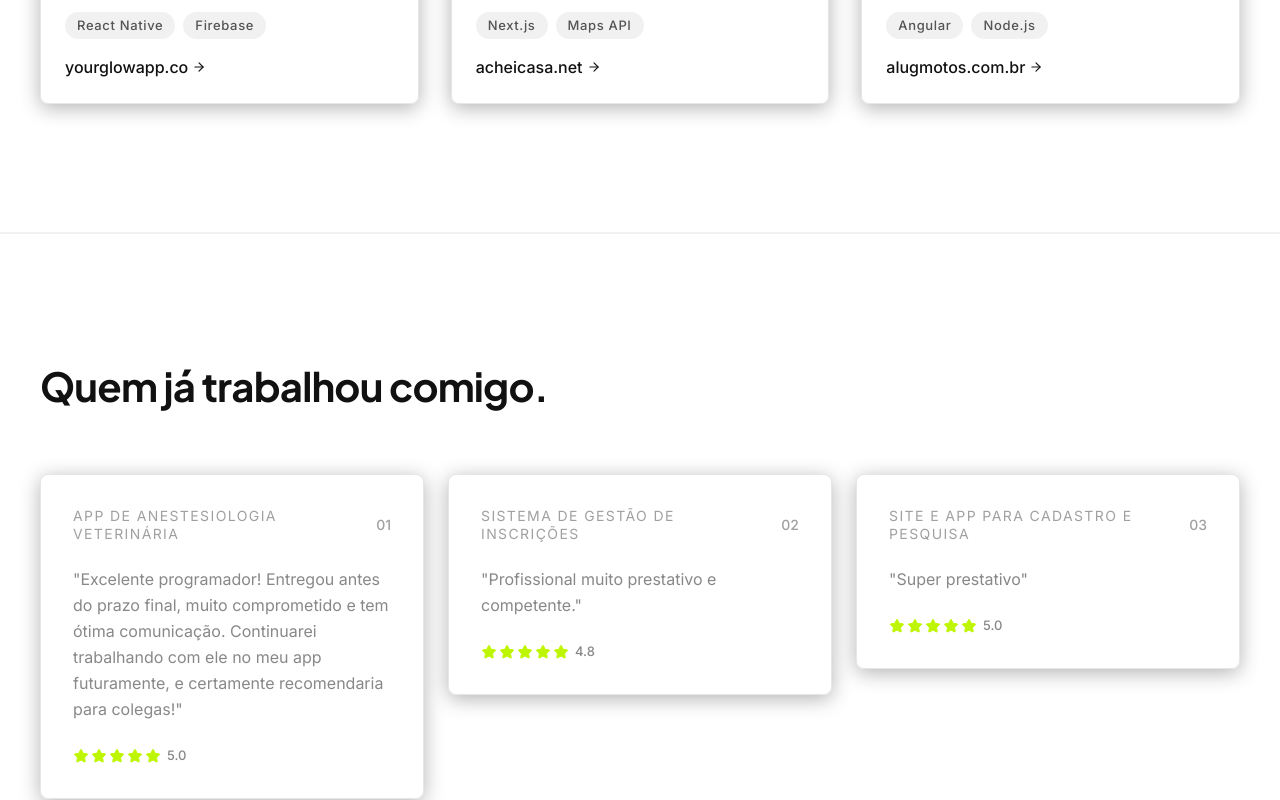
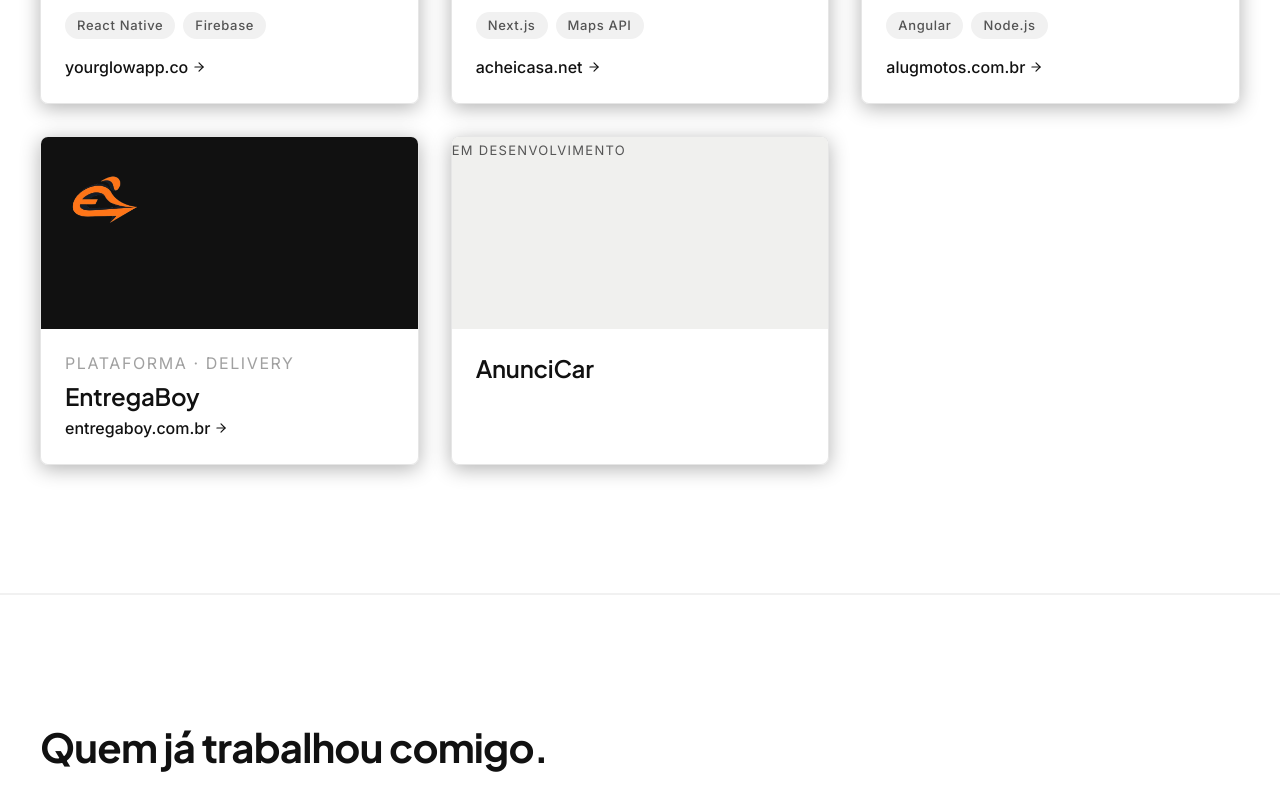
Before and after one commit to JvitorAfb2004/my-portfolio, a React (Vite) app: page / in a window 1280 px wide. Shown: the part 3320-4120 px from the top of the page. Built offline with nearby package versions, Linux system fonts and the light colour scheme.

Commit message:
feat: add delivery projects and horizontal testimonials

```diff
--- a/src/App.tsx
+++ b/src/App.tsx
@@ -772,10 +772,42 @@
                   <a href="#" className="inline-flex items-center gap-1 font-mono text-[16px] font-medium text-white hover:text-brand-lime transition-colors mt-4 md:mt-auto">
                     alugmotos.com.br <ArrowRight className="w-3.5 h-3.5" />
                   </a>
-                </div>
-              </div>
+                 </div>
+               </div>
 
-            </div>
+               {/* EntregaBoy - Small */}
+               <div className="portfolio-card glass-card shadow-[0_4px_20px_rgba(0,0,0,0.3)] rounded-lg overflow-hidden md:flex md:flex-col md:h-full" data-stagger-item data-hover-lift>
+                 <div className="portfolio-media bg-[#111111] w-full flex items-center justify-center shrink-0 overflow-hidden">
+                   <img src="/icons/entregaboy.png" alt="EntregaBoy" loading="lazy" decoding="async" className="w-32 h-32 object-contain" />
+                 </div>
+                 <div className="p-6 md:flex md:flex-col md:flex-grow">
+                   <span className="font-mono text-[16px] text-white/40 uppercase tracking-[1.6px] mb-2 leading-tight">
+                     PLATAFORMA · DELIVERY
+                   </span>
+                   <h3 className="font-display font-[600] text-[24px] leading-[31px] tracking-[-0.24px] text-white mb-1">
+                     EntregaBoy
+                   </h3>
+                   <a href="https://entregaboy.com.br" target="_blank" rel="noreferrer" className="inline-flex items-center gap-1 font-mono text-[16px] font-medium text-white hover:text-brand-lime transition-colors mt-4 md:mt-auto">
+                     entregaboy.com.br <ArrowRight className="w-3.5 h-3.5" />
+                   </a>
+                 </div>
+               </div>
+
+               {/* AnunciCar - In development */}
+               <div className="portfolio-card glass-card shadow-[0_4px_20px_rgba(0,0,0,0.3)] rounded-lg overflow-hidden md:flex md:flex-col md:h-full" data-stagger-item data-hover-lift>
+                 <div className="portfolio-media bg-[#F0F0EE] w-full flex items-center justify-center shrink-0 overflow-hidden">
+                   <span className="font-mono text-[13px] text-[#555555] uppercase tracking-[1.3px]">
+                     EM DESENVOLVIMENTO
+                   </span>
+                 </div>
+                 <div className="p-6 md:flex md:flex-col md:flex-grow">
+                   <h3 className="font-display font-[600] text-[24px] leading-[31px] tracking-[-0.24px] text-white mb-1">
+                     AnunciCar
+                   </h3>
+                 </div>
+               </div>
+
+             </div>
           </div>
         </section>
 
@@ -785,9 +817,9 @@
             <h2 data-reveal className="font-display font-[700] text-[40px] leading-[48px] tracking-[-0.8px] text-white max-w-[768px]">
               Quem já trabalhou comigo.
             </h2>
-            <div className="grid grid-cols-1 md:grid-cols-2 lg:grid-cols-3 gap-6 items-start" data-stagger>
+            <div className="flex gap-6 overflow-x-auto pb-4 -mx-6 px-6 snap-x" data-stagger>
               {testimonialsData.map((t, i) => (
-                <TiltCard key={i} data-stagger-item>
+                <TiltCard key={i} data-stagger-item className="min-w-[min(86vw,380px)] md:min-w-[380px] snap-start">
                   <div className="glass-card shadow-[0_4px_20px_rgba(0,0,0,0.3)] rounded-lg p-8 flex flex-col">
                     <div className="flex items-center justify-between mb-6">
                       <span className="font-mono text-[14px] text-white/40 uppercase tracking-[1.4px] leading-tight pr-2">
```
Also changed, not shown: public/icons/entregaboy.png (added).
